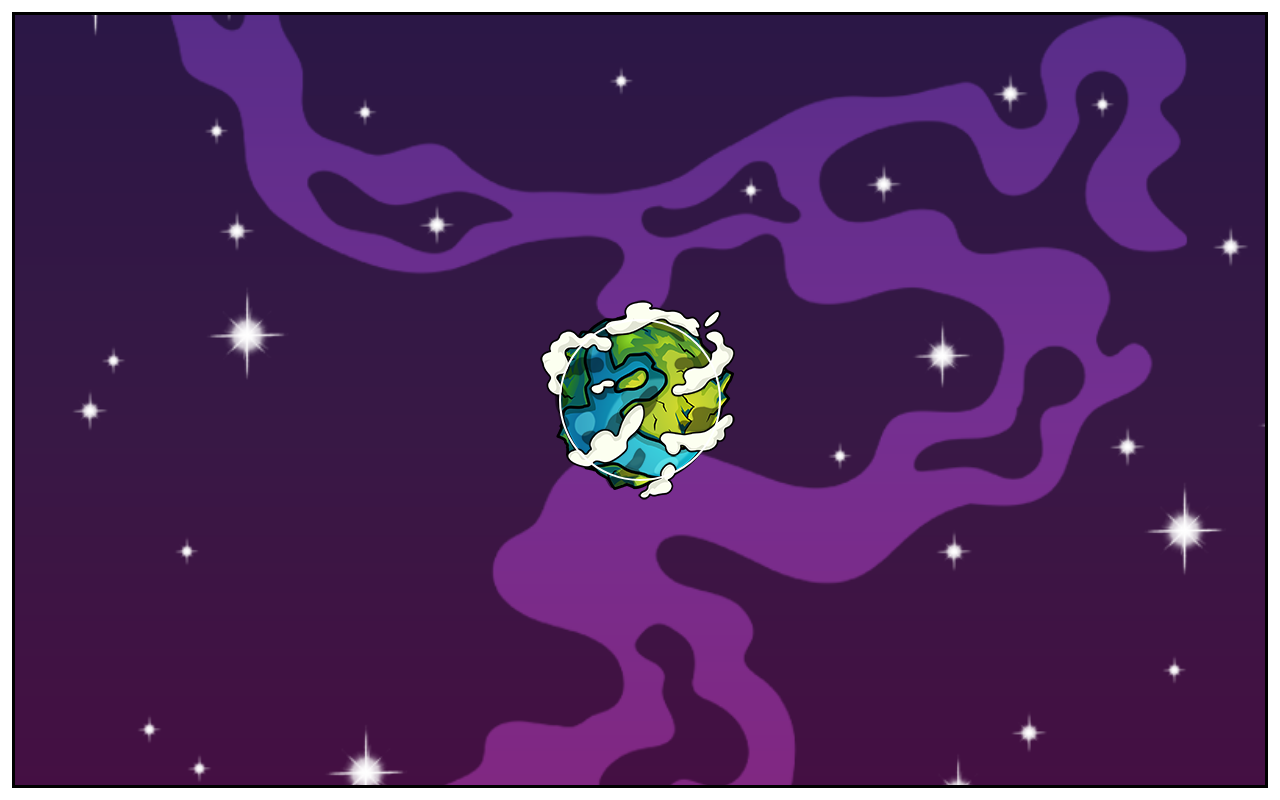
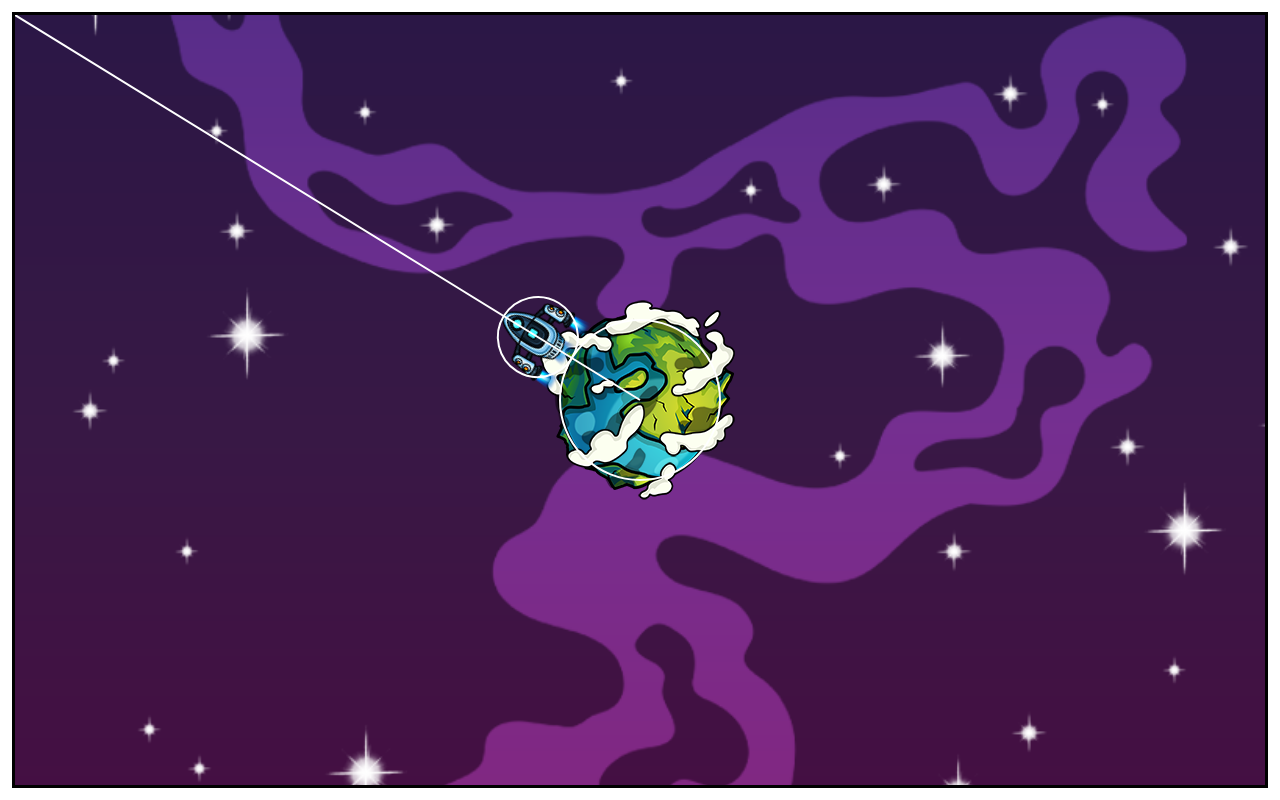
Before and after one commit to delilah07/Planet-Defense, a plain HTML site: page index.html in a window 1280 px wide. Drawn offline with Linux system fonts and the light colour scheme.

Commit message:
add debug and play rotation around Earth

```diff
--- a/index.html
+++ b/index.html
@@ -11,6 +11,7 @@
     <canvas id="canvas"></canvas>
     <div class="hidden">
       <img src="./images/planet.png" alt="planet" id="planet" />
+      <img src="./images/player.png" alt="planet" id="player" />
     </div>
 
     <script src="script.js"></script>
--- a/script.js
+++ b/script.js
@@ -1,7 +1,6 @@
 class Planet {
   constructor(game) {
     this.game = game;
-    console.log(this.game);
     this.x = this.game.width / 2;
     this.y = this.game.height / 2;
     this.radius = 80;
@@ -13,9 +12,45 @@ class Planet {
       this.x - this.radius - 20,
       this.y - this.radius - 20
     );
-    context.beginPath();
-    context.arc(this.x, this.y, this.radius, 0, Math.PI * 2);
-    context.stroke();
+    if (this.game.debug) {
+      context.beginPath();
+      context.arc(this.x, this.y, this.radius, 0, Math.PI * 2);
+      context.stroke();
+    }
+  }
+}
+
+class Player {
+  constructor(game) {
+    this.game = game;
+    this.x = this.game.width / 2;
+    this.y = this.game.height / 2;
+    this.radius = 40;
+    this.image = document.getElementById('player');
+    this.angle = 0;
+  }
+  draw(context) {
+    context.save();
+    context.translate(this.x, this.y);
+    context.rotate(this.angle);
+    context.drawImage(this.image, -this.radius, -this.radius);
+    if (this.game.debug) {
+      context.beginPath();
+      context.arc(0, 0, this.radius, 0, Math.PI * 2);
+      context.stroke();
+    }
+
+    context.restore();
+  }
+  update() {
+    this.aim = this.game.calcAim(this.game.planet, this.game.mouse);
+    this.x =
+      this.game.planet.x +
+      (this.game.planet.radius + this.radius) * this.aim[0];
+    this.y =
+      this.game.planet.y +
+      (this.game.planet.radius + this.radius) * this.aim[1];
+    this.angle = Math.atan2(this.aim[3], this.aim[2]);
   }
 }
 
@@ -25,9 +60,40 @@ class Game {
     this.width = this.canvas.width;
     this.height = this.canvas.height;
     this.planet = new Planet(this);
+    this.player = new Player(this);
+    this.mouse = {
+      x: 0,
+      y: 0,
+    };
+    this.debug = true;
+
+    window.addEventListener('mousemove', (e) => {
+      this.mouse.x = e.offsetX;
+      this.mouse.y = e.offsetY;
+    });
+    window.addEventListener('keyup', (e) => {
+      if (e.key === 'd') this.debug = !this.debug;
+    });
   }
   render(context) {
     this.planet.draw(context);
+    this.player.draw(context);
+    this.player.update();
+
+    context.beginPath();
+    if (this.debug) {
+      context.moveTo(this.planet.x, this.planet.y);
+      context.lineTo(this.mouse.x, this.mouse.y);
+      context.stroke();
+    }
+  }
+  calcAim(a, b) {
+    const dx = a.x - b.x;
+    const dy = a.y - b.y;
+    const distance = Math.hypot(dx, dy);
+    const aimX = (dx / distance) * -1;
+    const aimY = (dy / distance) * -1;
+    return [aimX, aimY, dx, dy];
   }
 }
 
@@ -40,5 +106,11 @@ window.addEventListener('load', () => {
   ctx.lineWidth = 2;
 
   const game = new Game(canvas);
-  game.render(ctx);
+
+  function animate() {
+    ctx.clearRect(0, 0, canvas.width, canvas.height);
+    game.render(ctx);
+    requestAnimationFrame(animate);
+  }
+  requestAnimationFrame(animate);
 });
```
